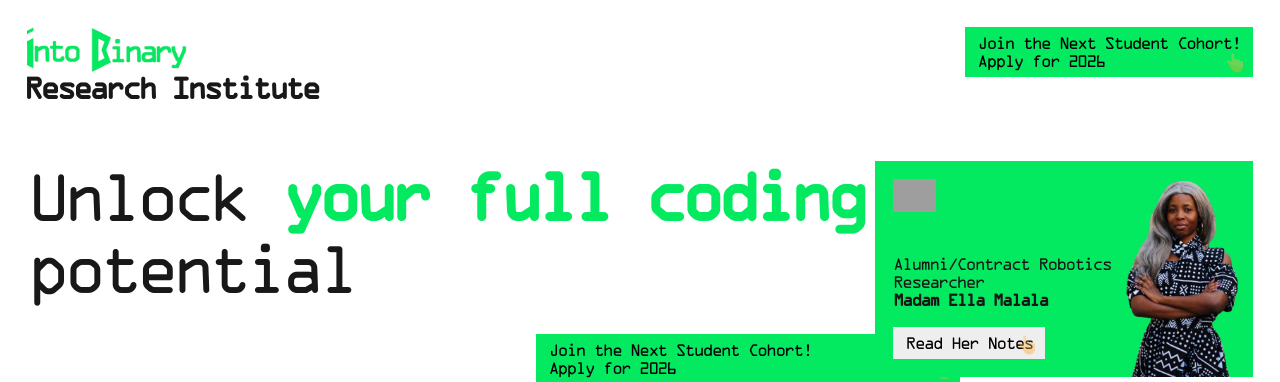
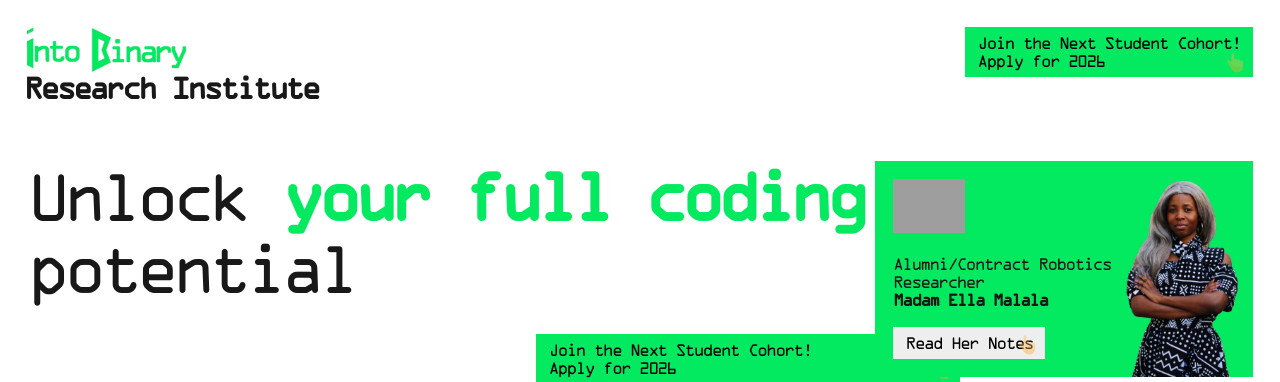
Before and after one commit to intobinary/researchinstitute.IB, a Jekyll site: the page built from www/_pages/home.markdown, in a window 1280 px wide. Shown: the top 382 px of the page. Built offline with Jekyll 4.4.1, drawn with Linux system fonts in a browser that asks for light colours; grey boxes are pictures that could not be loaded.

Commit message:
Update researchinstitute-dot-intobinary-dot-org.css

```diff
--- a/www/assets/stylesheets/researchinstitute-dot-intobinary-dot-org.css
+++ b/www/assets/stylesheets/researchinstitute-dot-intobinary-dot-org.css
@@ -71,8 +71,8 @@
 .u-botton:after { //background-size: 44% !important; }
 
 /*.is-highlight img,
-.researchers img, */
-.stage-researchers-card figure img,
+.researchers img,
+.stage-researchers-card figure img, */
 .students aside figure { filter: grayscale(100%); }
 
 .d-background { background-image: url("/assets/images/background-1.png"); }
@@ -215,7 +215,7 @@
 								aspect-ratio: 7/4;
 				}
 				.stage-researchers-card figure img {
-								width: auto; height: 1.8em;
+								width: auto; height: 3em;
 				}
 				.stage-researchers-card hgroup { width: 70%; }
 				.stage-researchers-card hgroup a { margin-top: 1em; }
```
